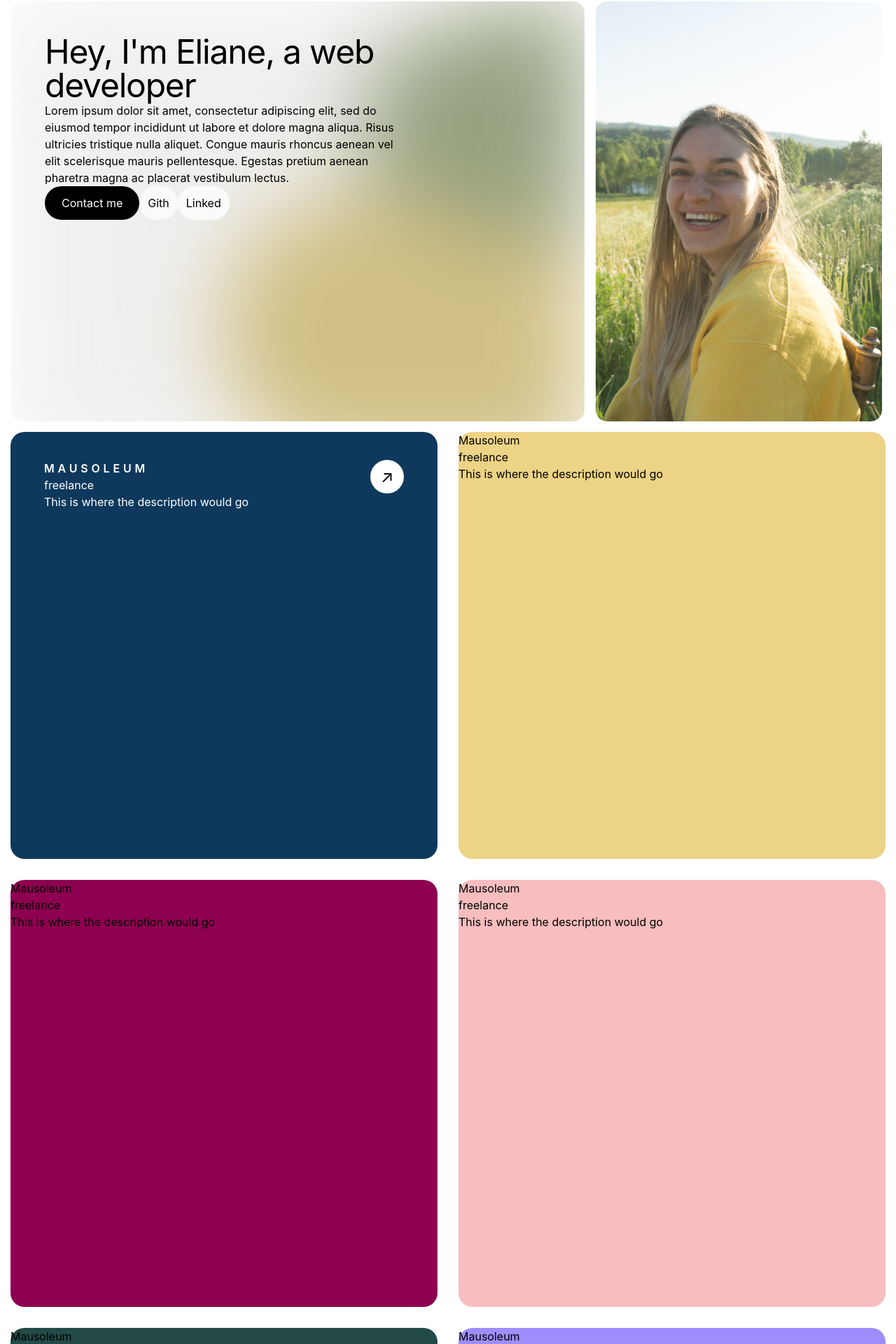
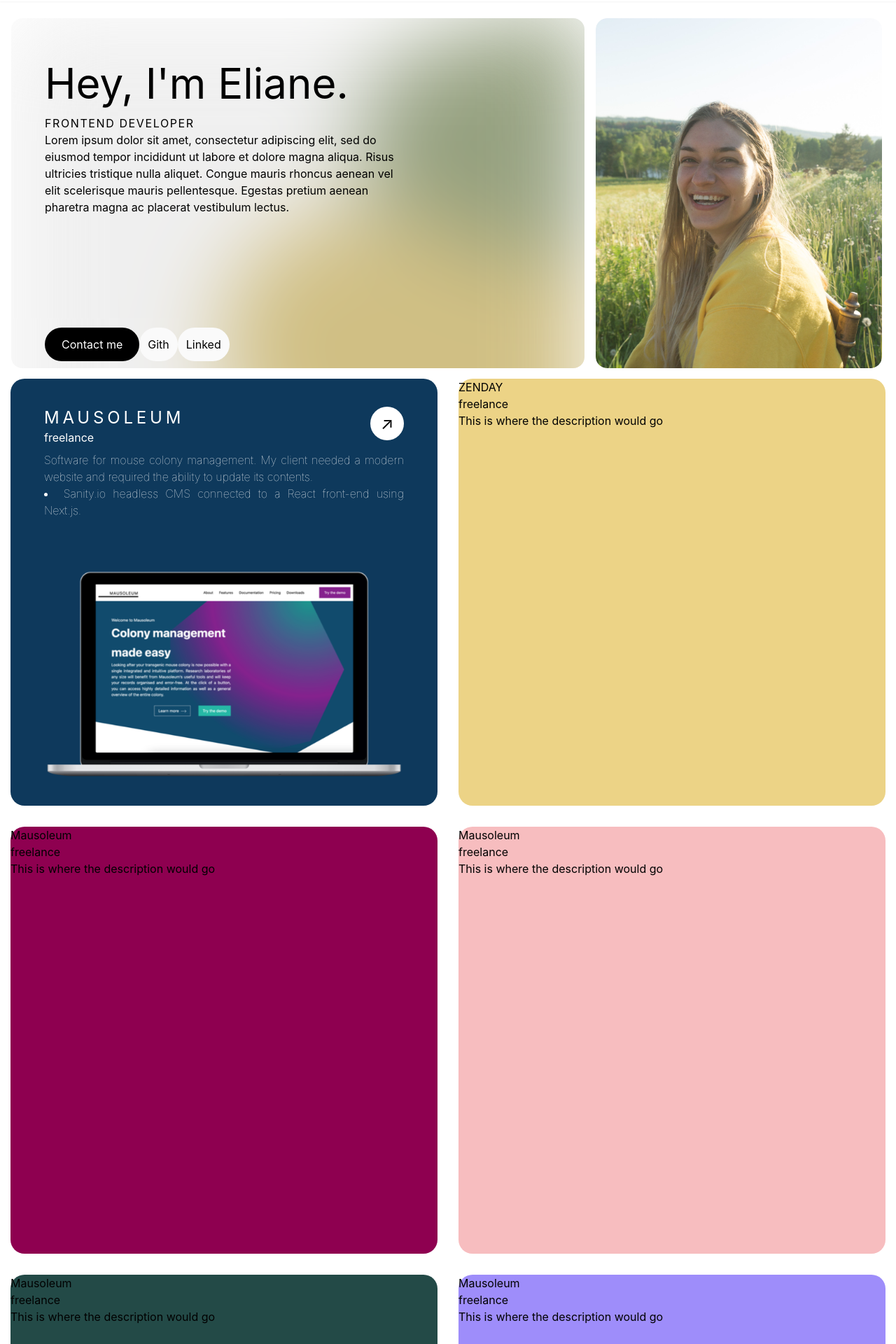
Before and after one commit to ElianeV/portfolio_v2, a Next.js app: page / in a window 1280 px wide. Shown: the part 54-1974 px from the top of the page at 70% size. Built offline with nearby package versions, Linux system fonts and the light colour scheme.

Commit message:
Navbar blur + sticky, changes on square divs

```diff
--- a/components/navbar.js
+++ b/components/navbar.js
@@ -1,16 +1,16 @@
 export default function Navbar() {
   return (
-    <nav className="p-4">
-      <main className="flex justify-between">
+    <header className="p-4 h-14 w-full fixed z-40 backdrop-blur-lg shadow-sm">
+      <div className="flex justify-between">
         <div className="pl-6 font-bold before:absolute before:bg-yellow-500 before:w-6 before:h-6 before:left-2 before:rounded-full">
           ELIANE
         </div>
-        <ul className="flex">
-          <li>Home</li>
-          <li className="ml-6">My work</li>
-          <li className="ml-6">Contact</li>
-        </ul>
-      </main>
-    </nav>
+        <nav className="flex">
+          <a>Home</a>
+          <a className="ml-6">My work</a>
+          <a className="ml-6">Contact</a>
+        </nav>
+      </div>
+    </header>
   );
 }
--- a/pages/index.js
+++ b/pages/index.js
@@ -11,8 +11,8 @@ export default function Home() {
         <link rel="icon" href="/favicon.ico" />
       </Head>
       <Navbar />
-      <main className="flex">
-        <div className="w-full md:w-2/3 md:h-[600px] mx-4 relative overflow-hidden rounded-2xl">
+      <main className="pt-20 flex">
+        <div className="w-full md:w-2/3 md:h-[500px] mx-4 relative overflow-hidden rounded-2xl">
           <Image
             src="/bg-orbs.png"
             alt="yellow and green orbs"
@@ -20,11 +20,10 @@ export default function Home() {
             height={2000}
             className="blur-3xl opacity-70"
           />
-          <div className="sm:w-3/4 absolute top-0 p-12 ">
-            <h1 className="text-5xl tracking-tight">
-              Hey, I'm Eliane, a web developer
-            </h1>
-            <p>
+          <div className="sm:w-3/4 absolute top-0 p-12">
+            <h1 className="text-6xl leading-normal">Hey, I'm Eliane.</h1>
+            <h2 className="uppercase tracking-widest">Frontend developer</h2>
+            <p className="mb-40">
               Lorem ipsum dolor sit amet, consectetur adipiscing elit, sed do
               eiusmod tempor incididunt ut labore et dolore magna aliqua. Risus
               ultricies tristique nulla aliquet. Congue mauris rhoncus aenean
@@ -48,45 +47,61 @@ export default function Home() {
       </main>
       <section>
         <div className="square-container">
-          <article className="square basis-full sm:basis-[calc(50%-30px)] bg-[#0e395c]">
-            <div className="content px-12 py-10 text-white">
-              <button className="w-12 h-12 rounded-full bg-white absolute top-10 right-12 text-black text-center text-2xl">
-                ↗
-              </button>
-              <h2 className="tracking-[0.3rem] font-semibold">MAUSOLEUM</h2>
+          <article className="square basis-full md:basis-[calc(50%-30px)] bg-[#0e395c]">
+            <div className="content flex flex-col items-center justify-between lg:py-10 text-white">
+              <div>
+                <button className="w-12 h-12 rounded-full bg-white absolute top-10 right-12 text-black text-center text-2xl">
+                  ↗
+                </button>
+                <h2 className="lg:px-12 tracking-[0.3rem] text-2xl">
+                  MAUSOLEUM
+                </h2>
+                <h3 className="lg:px-12 mb-2">freelance</h3>
+                <p className="lg:px-12 mb-2 text-justify font-thin">
+                  Software for mouse colony management. My client needed a
+                  modern website and required the ability to update its
+                  contents.
+                  <br />
+                  <li>
+                    Sanity.io headless CMS connected to a React front-end using
+                    Next.js.
+                  </li>
+                </p>
+              </div>
+              <div className="w-10/12">
+                <img src="/mausoleumMockup.png" alt="bg" />
+              </div>
+            </div>
+          </article>
+          <article class="square basis-full md:basis-[calc(50%-30px)] bg-[#ecd386]">
+            <div class="content">
+              <h2>ZENDAY</h2>
               <h3>freelance</h3>
               <p>This is where the description would go</p>
             </div>
           </article>
-          <article class="square basis-full sm:basis-[calc(50%-30px)] bg-[#ecd386]">
+          <article class="square basis-full md:basis-[calc(50%-30px)] bg-[#8e0050]">
             <div class="content">
               <h2>Mausoleum</h2>
               <h3>freelance</h3>
               <p>This is where the description would go</p>
             </div>
           </article>
-          <article class="square basis-full sm:basis-[calc(50%-30px)] bg-[#8e0050]">
+          <article class="square basis-full md:basis-[calc(50%-30px)] bg-[#f7bdbf]">
             <div class="content">
               <h2>Mausoleum</h2>
               <h3>freelance</h3>
               <p>This is where the description would go</p>
             </div>
           </article>
-          <article class="square basis-full sm:basis-[calc(50%-30px)] bg-[#f7bdbf]">
+          <article class="square basis-full md:basis-[calc(50%-30px)] bg-[#234a47]">
             <div class="content">
               <h2>Mausoleum</h2>
               <h3>freelance</h3>
               <p>This is where the description would go</p>
             </div>
           </article>
-          <article class="square basis-full sm:basis-[calc(50%-30px)] bg-[#234a47]">
-            <div class="content">
-              <h2>Mausoleum</h2>
-              <h3>freelance</h3>
-              <p>This is where the description would go</p>
-            </div>
-          </article>
-          <article class="square basis-full sm:basis-[calc(50%-30px)] bg-[#9e8dfa]">
+          <article class="square basis-full md:basis-[calc(50%-30px)] bg-[#9e8dfa]">
             <div class="content">
               <h2>Mausoleum</h2>
               <h3>freelance</h3>
```
Also changed, not shown: public/mausoleumMockup.png (added).
